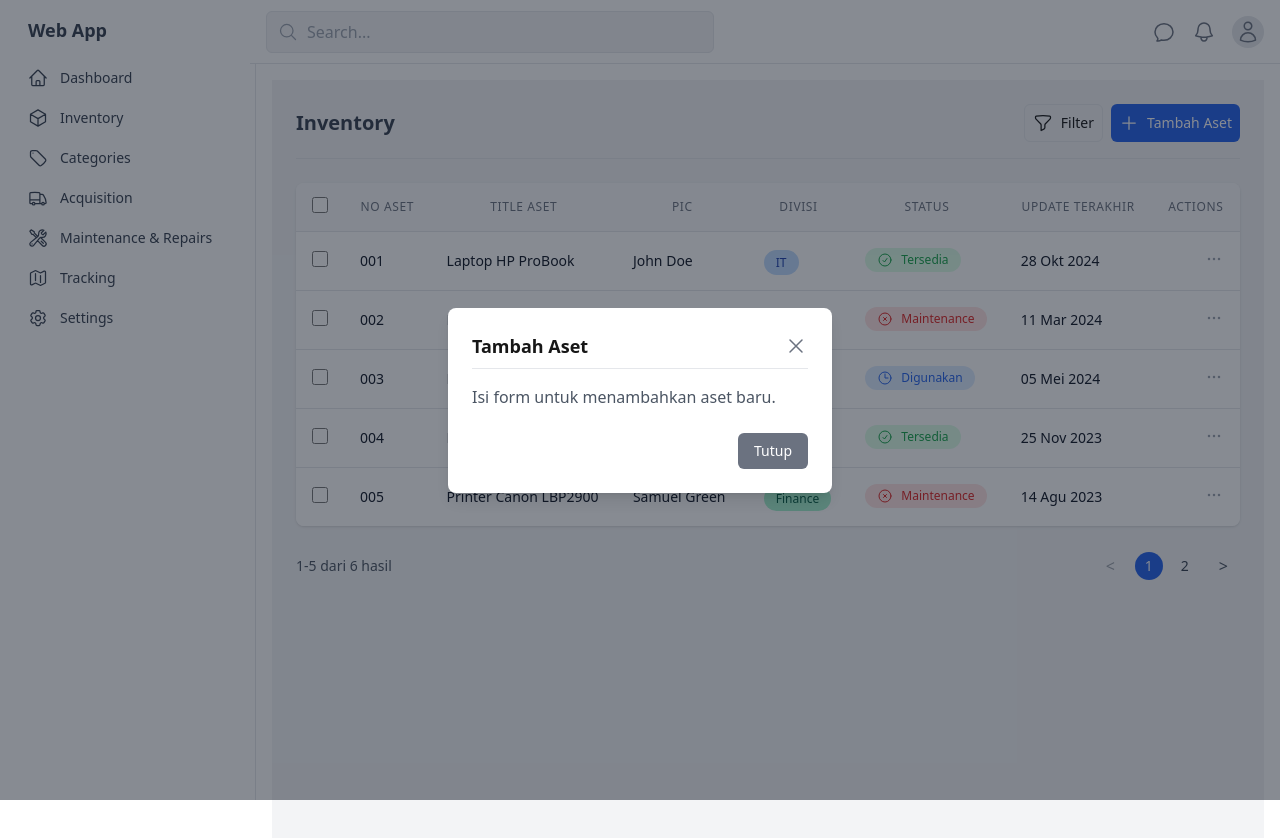
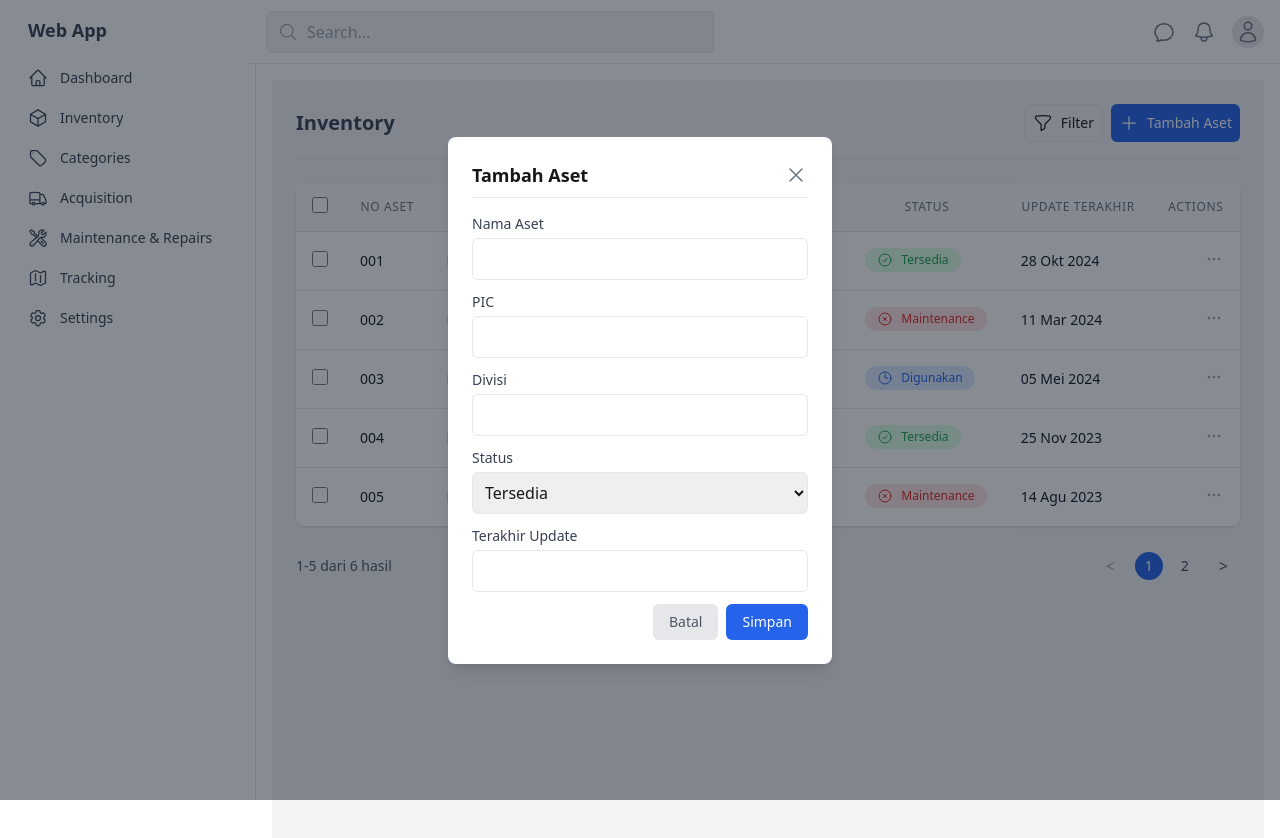
Before and after one commit to irsyadrs/web-asset, a Next.js app: page /inventory in a window 1280 px wide. Both pictures are taken after a click on the button "Tambah Aset". Shown: the top 838 px of the page. Built offline with nearby package versions, Linux system fonts and the light colour scheme.

Commit message:
add modal

```diff
--- a/components/inventory-components/add-asset-modal.js
+++ b/components/inventory-components/add-asset-modal.js
@@ -1,9 +1,24 @@
 "use client";
 
+import { useState } from "react";
 import { XMarkIcon } from "@heroicons/react/24/outline";
 
-export default function AddAssetModal({ isOpen, onClose }) {
-  if (!isOpen) return null;
+export default function AddAssetModal({ isOpen, onClose, assetData }) {
+  const [formData, setFormData] = useState(assetData || {
+    assetNumber: "",
+    assetName: "",
+    pic: "",
+    division: "",
+    status: "",
+    lastUpdate: "",
+  });
+
+  // Handle perubahan input
+  const handleChange = (e) => {
+    setFormData({ ...formData, [e.target.name]: e.target.value });
+  };
+
+  if (!isOpen) return null; // Jangan render jika modal tidak terbuka
 
   return (
     <div className="fixed inset-0 flex items-center justify-center bg-gray-900 bg-opacity-50 z-50">
@@ -14,15 +29,83 @@ export default function AddAssetModal({ isOpen, onClose }) {
             <XMarkIcon className="w-6 h-6 text-gray-500 hover:text-gray-700" />
           </button>
         </div>
-        <p className="mt-4 text-gray-600">Isi form untuk menambahkan aset baru.</p>
-        <div className="mt-6 flex justify-end">
-          <button
-            className="px-4 py-2 text-sm text-white bg-gray-500 rounded-md hover:bg-gray-600"
-            onClick={onClose}
-          >
-            Tutup
-          </button>
-        </div>
+
+        {/* Form */}
+        <form className="mt-4 space-y-3">
+          <div>
+            <label className="block text-sm font-medium text-gray-700">Nama Aset</label>
+            <input
+              type="text"
+              name="assetName"
+              value={formData.assetName}
+              onChange={handleChange}
+              className="mt-1 p-2 w-full border rounded-md"
+            />
+          </div>
+
+          <div>
+            <label className="block text-sm font-medium text-gray-700">PIC</label>
+            <input
+              type="text"
+              name="pic"
+              value={formData.pic}
+              onChange={handleChange}
+              className="mt-1 p-2 w-full border rounded-md"
+            />
+          </div>
+
+          <div>
+            <label className="block text-sm font-medium text-gray-700">Divisi</label>
+            <input
+              type="text"
+              name="division"
+              value={formData.division}
+              onChange={handleChange}
+              className="mt-1 p-2 w-full border rounded-md"
+            />
+          </div>
+
+          <div>
+            <label className="block text-sm font-medium text-gray-700">Status</label>
+            <select
+              name="status"
+              value={formData.status}
+              onChange={handleChange}
+              className="mt-1 p-2 w-full border rounded-md"
+            >
+              <option value="Tersedia">Tersedia</option>
+              <option value="Digunakan">Digunakan</option>
+              <option value="Maintenance">Maintenance</option>
+            </select>
+          </div>
+
+          <div>
+            <label className="block text-sm font-medium text-gray-700">Terakhir Update</label>
+            <input
+              type="text"
+              name="lastUpdate"
+              value={formData.lastUpdate}
+              onChange={handleChange}
+              className="mt-1 p-2 w-full border rounded-md"
+            />
+          </div>
+
+          <div className="mt-4 flex justify-end gap-2">
+            <button
+              type="button"
+              className="px-4 py-2 text-sm text-gray-600 bg-gray-200 rounded-md hover:bg-gray-300"
+              onClick={onClose}
+            >
+              Batal
+            </button>
+            <button
+              type="submit"
+              className="px-4 py-2 text-sm text-white bg-blue-600 rounded-md hover:bg-blue-700"
+            >
+              Simpan
+            </button>
+          </div>
+        </form>
       </div>
     </div>
   );
--- a/components/inventory-components/title.js
+++ b/components/inventory-components/title.js
@@ -4,8 +4,24 @@ import { useState } from "react";
 import { FunnelIcon, PlusIcon } from "@heroicons/react/24/outline";
 import AddAssetModal from "./add-asset-modal";
 
+const dummyAssets = [
+  { id: 1, assetNumber: "001", assetName: "Laptop HP ProBook", pic: "John Doe", division: "IT", status: "Tersedia", lastUpdate: "10-12-2024" },
+  { id: 2, assetNumber: "002", assetName: "Proyektor Epson", pic: "Jane Smith", division: "HCGA", status: "Maintenance", lastUpdate: "2023-03-11" },
+  { id: 3, assetNumber: "003", assetName: "Kamera Canon EOS", pic: "Michael Brown", division: "Brand", status: "Digunakan", lastUpdate: "2023-03-12" },
+  { id: 4, assetNumber: "004", assetName: "Mobil Operasional", pic: "Emily Clark", division: "General", status: "Tersedia", lastUpdate: "2023-03-13" },
+  { id: 5, assetNumber: "005", assetName: "Printer Canon LBP2900", pic: "Samuel Green", division: "Finance", status: "Maintenance", lastUpdate: "2023-03-14" },
+  { id: 6, assetNumber: "006", assetName: "Meja Rapat", pic: "Natalie White", division: "Retail", status: "Digunakan", lastUpdate: "2023-03-15" }
+];
+
 export default function InventoryTitle() {
   const [isModalOpen, setIsModalOpen] = useState(false);
+  const [selectedAsset, setSelectedAsset] = useState(null);
+
+  // Fungsi untuk membuka modal dengan data aset tertentu
+  const openModal = (asset) => {
+    setSelectedAsset(asset);
+    setIsModalOpen(true);
+  };
 
   return (
     <div>
@@ -17,7 +33,7 @@ export default function InventoryTitle() {
           </button>
           <button
             className="flex text-sm items-center gap-2 px-2 py-2 text-white bg-blue-600 rounded-md hover:bg-blue-700"
-            onClick={() => setIsModalOpen(true)}
+            onClick={() => openModal(null)}
           >
             <PlusIcon className="w-5 h-5" /> Tambah Aset
           </button>
@@ -25,7 +41,7 @@ export default function InventoryTitle() {
       </div>
 
       {/* Modal */}
-      <AddAssetModal isOpen={isModalOpen} onClose={() => setIsModalOpen(false)} />
+      <AddAssetModal isOpen={isModalOpen} onClose={() => setIsModalOpen(false)} assetData={selectedAsset} />
     </div>
   );
 }
```
